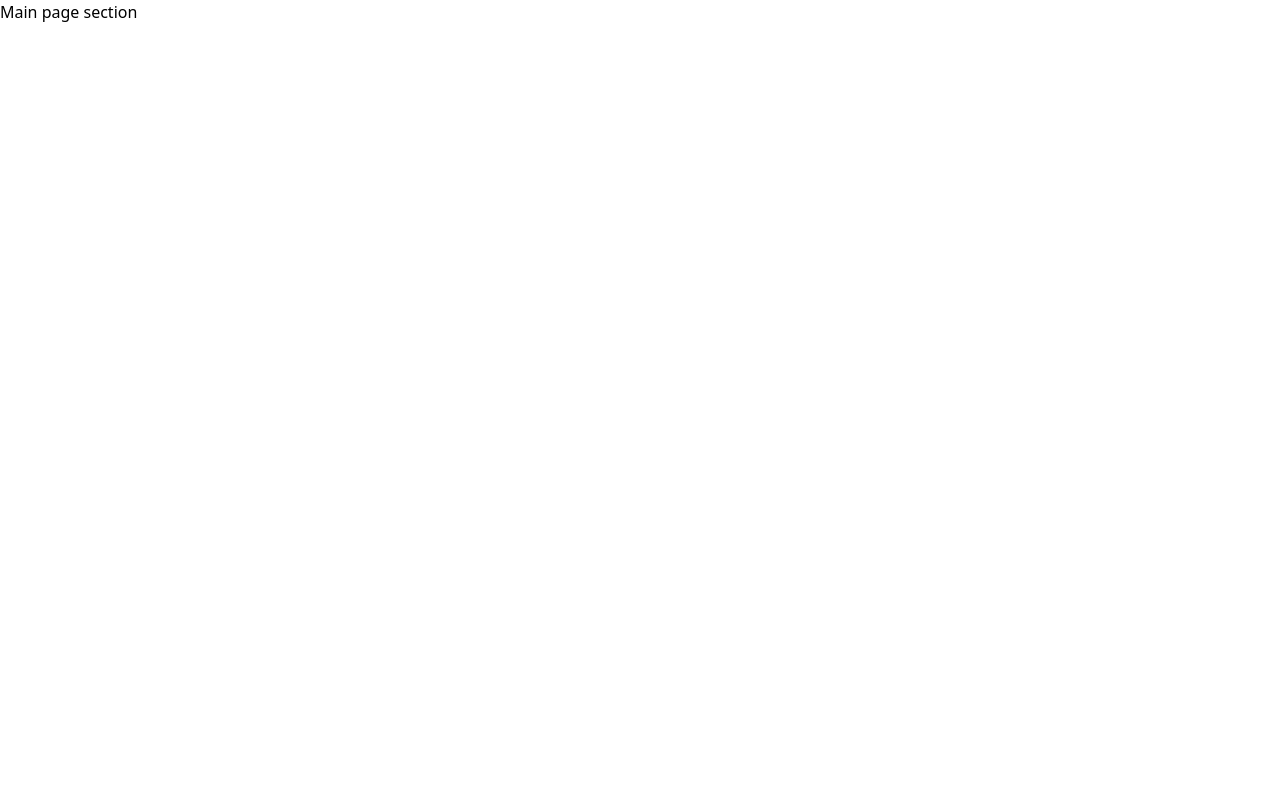
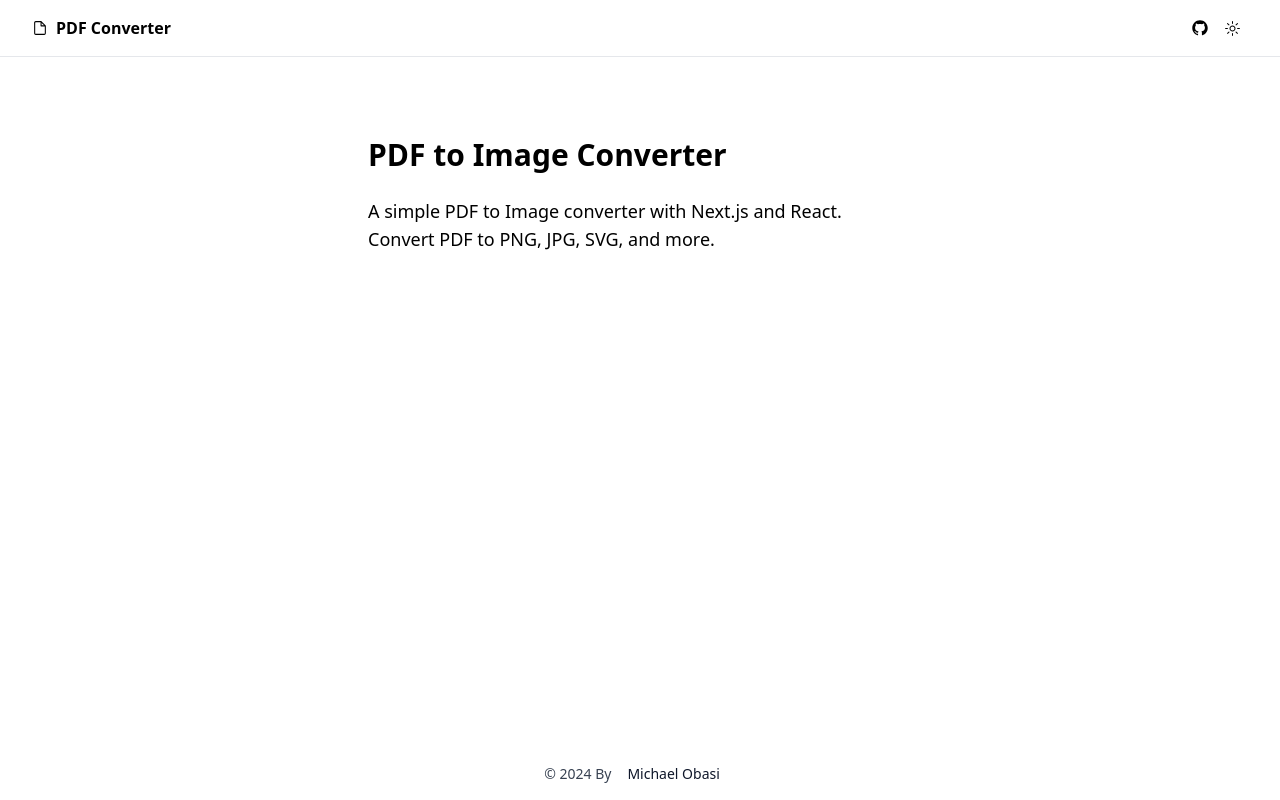
Before and after one commit to kleva-j/pdf-to-img, a Next.js app: page / in a window 1280 px wide. Built offline with nearby package versions, Linux system fonts and the light colour scheme.

Commit message:
feat: layout components; header, footer, mode-toggle

```diff
--- a/src/app/layout.tsx
+++ b/src/app/layout.tsx
@@ -1,9 +1,13 @@
-import type { Metadata } from 'next';
-import type { PropsWithChildren, ReactElement } from 'react';
+import type { Metadata, Viewport } from 'next';
+import type { PropsWithChildren } from 'react';
 
 import '@/styles/globals.css';
 
+import { Footer } from '@/components/layout/footer';
+import { Header } from '@/components/layout/header';
 import { ThemeProvider } from '@/components/theme-provider';
+import { Toaster } from '@/components/ui/sonner';
+import { TooltipProvider } from '@/components/ui/tooltip';
 
 import { siteConfig } from '@/constant/config';
 
@@ -32,6 +36,7 @@ export const metadata: Metadata = {
     type: 'website',
     locale: 'en_GB',
   },
+  creator: '@kleva-j',
   twitter: {
     card: 'summary_large_image',
     title: siteConfig.title,
@@ -47,7 +52,15 @@ export const metadata: Metadata = {
   ],
 };
 
-export default function RootLayout(props: PropsWithChildren): ReactElement {
+export const viewport: Viewport = {
+  colorScheme: 'dark light',
+  themeColor: [
+    { media: '(prefers-color-scheme: light)', color: 'white' },
+    { media: '(prefers-color-scheme: dark)', color: 'black' },
+  ],
+};
+
+export default function RootLayout({ children }: PropsWithChildren) {
   return (
     <html lang='en' suppressHydrationWarning>
       <body>
@@ -57,7 +70,14 @@ export default function RootLayout(props: PropsWithChildren): ReactElement {
           enableSystem
           disableTransitionOnChange
         >
-          {props.children}
+          <TooltipProvider>
+            <div className='relative dark:bg-slate-950 flex min-h-screen flex-col'>
+              <Header />
+              {children}
+              <Footer />
+            </div>
+          </TooltipProvider>
+          <Toaster />
         </ThemeProvider>
       </body>
     </html>
--- a/src/app/page.tsx
+++ b/src/app/page.tsx
@@ -1,3 +1,13 @@
 export default function HomePage() {
-  return <main>Main page section</main>;
+  return (
+    <main className='flex-1'>
+      <div className='max-w-xl space-y-6 px-4 mx-auto my-6 sm:my-12 md:my-16 lg:my-20'>
+        <h1 className='text-3xl font-bold'>PDF to Image Converter</h1>
+        <p className='text-lg'>
+          A simple PDF to Image converter with Next.js and React. Convert PDF to
+          PNG, JPG, SVG, and more.
+        </p>
+      </div>
+    </main>
+  );
 }
--- /dev/null
+++ b/src/components/layout/footer.tsx
@@ -0,0 +1,22 @@
+import Link from 'next/link';
+
+import { Button } from '@/components/ui/button';
+
+import { siteConfig } from '@/constant/config';
+
+export function Footer() {
+  return (
+    <footer className='absolute bottom-2 text-gray-700 text-sm w-full text-center flex items-center justify-center'>
+      © {new Date().getFullYear()} By{' '}
+      <Button variant='link' asChild>
+        <Link
+          href={siteConfig.links.github}
+          target='_blank'
+          rel='noopener noreferrer'
+        >
+          Michael Obasi
+        </Link>
+      </Button>
+    </footer>
+  );
+}
--- /dev/null
+++ b/src/components/layout/header.tsx
@@ -0,0 +1,35 @@
+import { FileIcon, GitHubLogoIcon } from '@radix-ui/react-icons';
+import Link from 'next/link';
+
+import { ModeToggle } from '@/components/layout/mode-toggle';
+import { Button } from '@/components/ui/button';
+
+import { siteConfig } from '@/constant/config';
+
+export function Header() {
+  return (
+    <header className='sticky top-0 z-50 w-full border-b dark:border-slate-600/40 backdrop-blur dark:supports-[backdrop-filter]:bg-slate-950 supports-[backdrop-filter]:bg-white'>
+      <div className='container flex h-14 items-center'>
+        <Link href='/' className='mr-2 flex items-center md:mr-6 md:space-x-2'>
+          <FileIcon className='size-4' aria-hidden='true' />
+          <span className='hidden font-bold md:inline-block'>
+            {siteConfig.name}
+          </span>
+        </Link>
+        <nav className='flex flex-1 items-center md:justify-end'>
+          <Button variant='ghost' size='icon' className='size-8' asChild>
+            <Link
+              aria-label='GitHub repo'
+              href={siteConfig.links.github}
+              target='_blank'
+              rel='noopener noreferrer'
+            >
+              <GitHubLogoIcon className='size-4' aria-hidden='true' />
+            </Link>
+          </Button>
+          <ModeToggle />
+        </nav>
+      </div>
+    </header>
+  );
+}
--- /dev/null
+++ b/src/components/layout/mode-toggle.tsx
@@ -0,0 +1,42 @@
+'use client';
+
+import { LaptopIcon, MoonIcon, SunIcon } from '@radix-ui/react-icons';
+import { useTheme } from 'next-themes';
+
+import { Button } from '@/components/ui/button';
+import {
+  DropdownMenu,
+  DropdownMenuContent,
+  DropdownMenuItem,
+  DropdownMenuTrigger,
+} from '@/components/ui/dropdown-menu';
+
+export function ModeToggle() {
+  const { setTheme } = useTheme();
+
+  return (
+    <DropdownMenu>
+      <DropdownMenuTrigger asChild>
+        <Button variant='ghost' size='icon' className='size-8'>
+          <SunIcon className='rotate-0 scale-100 transition-all dark:-rotate-90 dark:scale-0' />
+          <MoonIcon className='absolute rotate-90 scale-0 transition-all dark:rotate-0 dark:scale-100' />
+          <span className='sr-only'>Toggle theme</span>
+        </Button>
+      </DropdownMenuTrigger>
+      <DropdownMenuContent align='end'>
+        <DropdownMenuItem onClick={() => setTheme('light')}>
+          <SunIcon className='mr-2 size-4' />
+          <span>Light</span>
+        </DropdownMenuItem>
+        <DropdownMenuItem onClick={() => setTheme('dark')}>
+          <MoonIcon className='mr-2 size-4' />
+          <span>Dark</span>
+        </DropdownMenuItem>
+        <DropdownMenuItem onClick={() => setTheme('system')}>
+          <LaptopIcon className='mr-2 size-4' />
+          <span>System</span>
+        </DropdownMenuItem>
+      </DropdownMenuContent>
+    </DropdownMenu>
+  );
+}
--- a/src/constant/config.ts
+++ b/src/constant/config.ts
@@ -1,4 +1,5 @@
 export const siteConfig = {
+  name: 'PDF Converter',
   title: 'PDF to Image Converter',
   description:
     'A simple PDF to Image converter with Next.js and React. Convert PDF to PNG, JPG, SVG, and more.',
@@ -10,4 +11,7 @@ export const siteConfig = {
     email: 'kasmickleva@gmail.com',
     github: 'https://github.com/kleva-j',
   },
+  links: {
+    github: 'https://github.com/kleva-j/pdf-to-img',
+  },
 };
```
